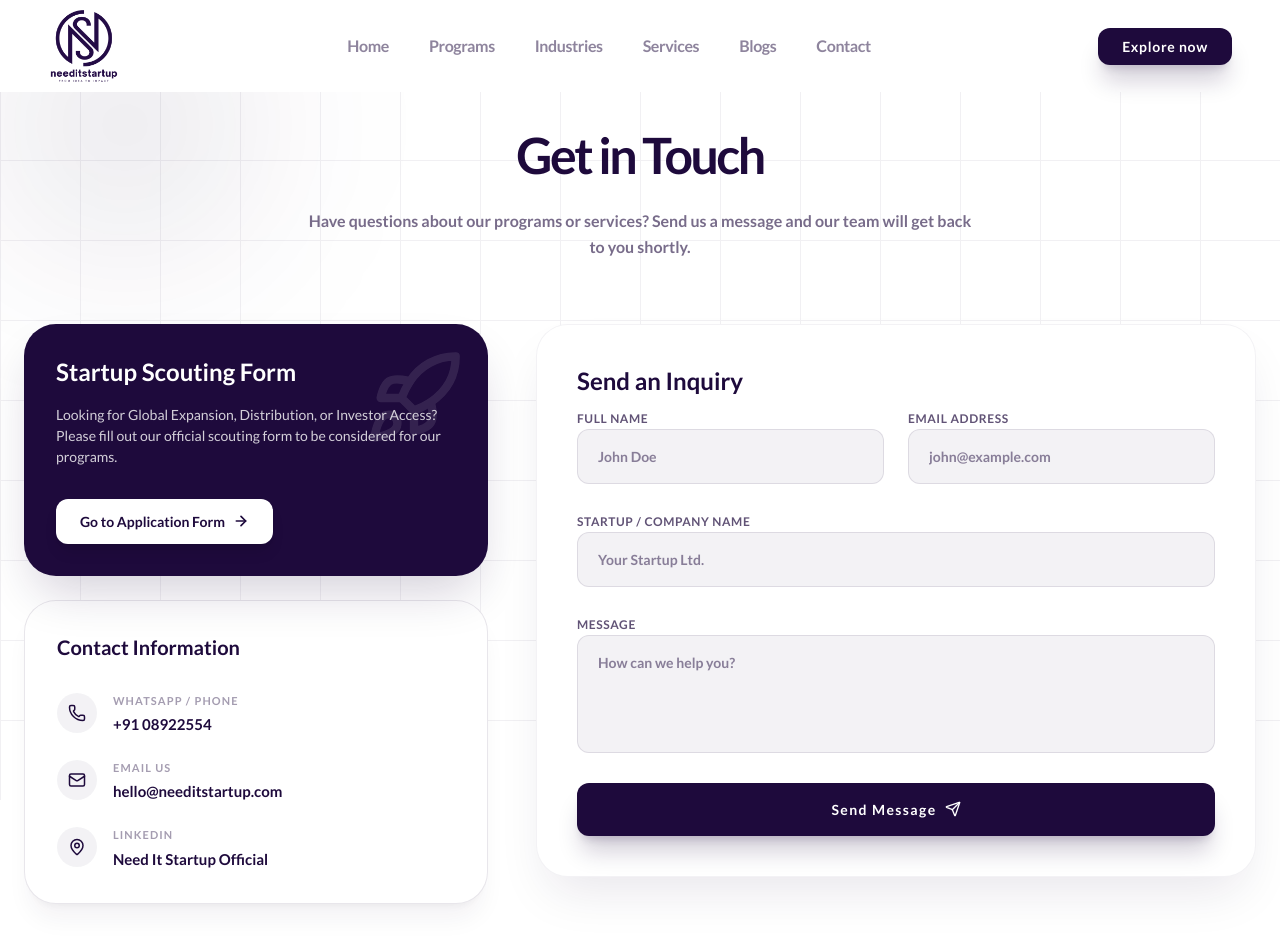
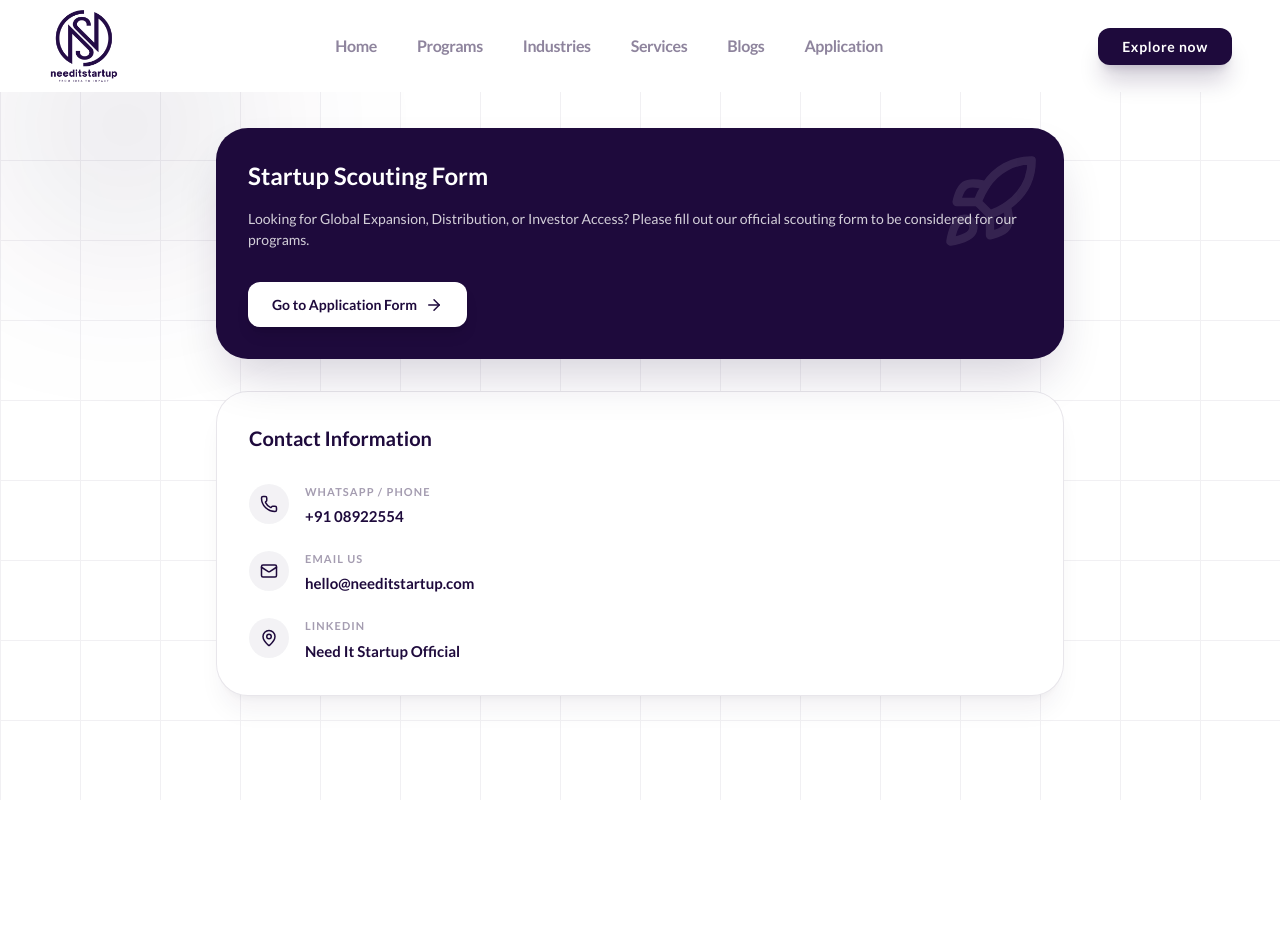
Before and after one commit to luminz157/Needit, a React (Vite) app in the folder frontend/: page /contact in a window 1280 px wide. Shown: the top 946 px of the page. After the commit the page ends 800 px from the top, so only its background shows below. Built offline with nearby package versions, Linux system fonts and the light colour scheme.

Commit message:
some changes

```diff
--- a/frontend/src/components/LandingPage.jsx
+++ b/frontend/src/components/LandingPage.jsx
@@ -65,7 +65,7 @@
     { name: 'Industries', href: '/industries' },
     { name: 'Services', href: '/services' },
     { name: 'Blogs', href: '/blogs' },
-    { name: 'Contact', href: '/contact' }
+    { name: 'Application', href: '/contact' }
   ];
 
   useEffect(() => {
--- a/frontend/src/pages/Contact.jsx
+++ b/frontend/src/pages/Contact.jsx
@@ -1,81 +1,15 @@
-import React, { useState } from 'react';
+import React from 'react';
 import { motion } from 'framer-motion';
-import { Mail, Phone, MapPin, Send, Rocket } from 'lucide-react';
+import { Mail, Phone, MapPin, Rocket, ArrowRight } from 'lucide-react';
 
 export default function Contact() {
-  const [formData, setFormData] = useState({
-    name: '',
-    email: '',
-    company: '',
-    message: ''
-  });
-
-  const [isSubmitting, setIsSubmitting] = useState(false);
-  const [isSuccess, setIsSuccess] = useState(false);
-
-  const handleSubmit = async (e) => {
-    e.preventDefault();
-    setIsSubmitting(true);
-
-    try {
-      const API_URL = import.meta.env.VITE_API_URL || 'http://localhost:5000';
-      const response = await fetch(`${API_URL}/api/contact`, {
-        method: 'POST',
-        headers: {
-          'Content-Type': 'application/json',
-        },
-        body: JSON.stringify(formData),
-      });
-
-      const data = await response.json();
-
-      if (response.ok && data.success) {
-        setIsSuccess(true);
-        setFormData({ name: '', email: '', company: '', message: '' });
-        setTimeout(() => setIsSuccess(false), 5000);
-      } else {
-        alert(data.details ? `Error: ${data.details}` : (data.error || 'Something went wrong. Please try again.'));
-      }
-    } catch (error) {
-      console.error('Error submitting form:', error);
-      alert('Could not connect to the server. Please try again later.');
-    } finally {
-      setIsSubmitting(false);
-    }
-  };
-
-  const handleChange = (e) => {
-    setFormData({ ...formData, [e.target.name]: e.target.value });
-  };
-
   return (
-    <div className="pt-32 pb-20 relative z-10 px-6 max-w-7xl mx-auto">
-      <div className="text-center mb-16">
-        <motion.h1
+    <div className="pt-32 pb-20 relative z-10 px-6 max-w-4xl mx-auto">
+      <motion.div
         initial={{ opacity: 0, y: 20 }}
         animate={{ opacity: 1, y: 0 }}
-          className="text-4xl lg:text-[50px] font-bold text-[#1e0a3c] mb-6 tracking-tighter"
+        className="flex flex-col gap-8"
       >
-          Get in Touch
-        </motion.h1>
-        <motion.p
-          initial={{ opacity: 0, y: 20 }}
-          animate={{ opacity: 1, y: 0 }}
-          transition={{ delay: 0.1 }}
-          className="text-[16px] text-[#1e0a3c]/60 font-bold max-w-2xl mx-auto leading-relaxed"
-        >
-          Have questions about our programs or services? Send us a message and our team will get back to you shortly.
-        </motion.p>
-      </div>
-
-      <div className="grid lg:grid-cols-5 gap-12 items-start">
-        <motion.div
-          initial={{ opacity: 0, x: -20 }}
-          animate={{ opacity: 1, x: 0 }}
-          transition={{ delay: 0.2 }}
-          className="lg:col-span-2 flex flex-col gap-6"
-        >
-          {/* Main Call to Action for Startup Scouting */}
         <div className="bg-[#1e0a3c] text-white rounded-[2rem] p-8 shadow-2xl shadow-[#1e0a3c]/20 relative overflow-hidden">
           <div className="absolute top-0 right-0 p-6 opacity-10">
             <Rocket size={100} />
@@ -90,11 +24,10 @@
             rel="noreferrer"
             className="inline-flex items-center gap-2 px-6 py-3 bg-white text-[#1e0a3c] font-bold rounded-xl hover:scale-105 transition-all text-[14px] relative z-10 shadow-lg"
           >
-              Go to Application Form <ArrowRightIcon />
+            Go to Application Form <ArrowRight size={18} />
           </a>
         </div>
 
-          {/* Contact Details */}
         <div className="bg-white text-[#1e0a3c] border border-[#1e0a3c]/10 rounded-[2rem] p-8 shadow-xl shadow-[#1e0a3c]/5">
           <h3 className="text-xl font-bold mb-8">Contact Information</h3>
           <div className="space-y-6">
@@ -128,106 +61,6 @@
           </div>
         </div>
       </motion.div>
-
-        {/* Native Contact Form */}
-        <motion.div
-          initial={{ opacity: 0, x: 20 }}
-          animate={{ opacity: 1, x: 0 }}
-          transition={{ delay: 0.3 }}
-          className="lg:col-span-3 bg-white rounded-[2rem] p-8 lg:p-10 shadow-2xl shadow-[#1e0a3c]/10 border border-[#1e0a3c]/5"
-        >
-          <h3 className="text-2xl font-bold text-[#1e0a3c] mb-2">Send an Inquiry</h3>
-
-
-          {isSuccess ? (
-            <div className="bg-emerald-50 text-emerald-600 p-6 rounded-xl border border-emerald-100 flex items-center gap-4">
-              <div className="w-10 h-10 bg-emerald-100 rounded-full flex items-center justify-center flex-shrink-0">
-                <svg className="w-5 h-5" fill="none" stroke="currentColor" viewBox="0 0 24 24"><path strokeLinecap="round" strokeLinejoin="round" strokeWidth="2" d="M5 13l4 4L19 7"></path></svg>
-              </div>
-              <div>
-                <p className="font-bold text-[15px]">Message Sent Successfully!</p>
-                <p className="text-[13px] opacity-80">We've received your inquiry and will contact you shortly.</p>
-              </div>
-            </div>
-          ) : (
-            <form onSubmit={handleSubmit} className="space-y-6">
-              <div className="grid md:grid-cols-2 gap-6">
-                <div className="space-y-2">
-                  <label className="text-[12px] font-bold text-[#1e0a3c]/70 uppercase tracking-wider">Full Name</label>
-                  <input
-                    type="text"
-                    name="name"
-                    required
-                    value={formData.name}
-                    onChange={handleChange}
-                    className="w-full bg-[#1e0a3c]/5 border border-[#1e0a3c]/10 rounded-xl px-5 py-4 text-[14px] font-bold outline-none focus:border-[#1e0a3c] focus:bg-white transition-all"
-                    placeholder="John Doe"
-                  />
-                </div>
-                <div className="space-y-2">
-                  <label className="text-[12px] font-bold text-[#1e0a3c]/70 uppercase tracking-wider">Email Address</label>
-                  <input
-                    type="email"
-                    name="email"
-                    required
-                    value={formData.email}
-                    onChange={handleChange}
-                    className="w-full bg-[#1e0a3c]/5 border border-[#1e0a3c]/10 rounded-xl px-5 py-4 text-[14px] font-bold outline-none focus:border-[#1e0a3c] focus:bg-white transition-all"
-                    placeholder="john@example.com"
-                  />
-                </div>
-              </div>
-
-              <div className="space-y-2">
-                <label className="text-[12px] font-bold text-[#1e0a3c]/70 uppercase tracking-wider">Startup / Company Name</label>
-                <input
-                  type="text"
-                  name="company"
-                  value={formData.company}
-                  onChange={handleChange}
-                  className="w-full bg-[#1e0a3c]/5 border border-[#1e0a3c]/10 rounded-xl px-5 py-4 text-[14px] font-bold outline-none focus:border-[#1e0a3c] focus:bg-white transition-all"
-                  placeholder="Your Startup Ltd."
-                />
-              </div>
-
-              <div className="space-y-2">
-                <label className="text-[12px] font-bold text-[#1e0a3c]/70 uppercase tracking-wider">Message</label>
-                <textarea
-                  name="message"
-                  required
-                  value={formData.message}
-                  onChange={handleChange}
-                  rows="4"
-                  className="w-full bg-[#1e0a3c]/5 border border-[#1e0a3c]/10 rounded-xl px-5 py-4 text-[14px] font-bold outline-none focus:border-[#1e0a3c] focus:bg-white transition-all resize-none"
-                  placeholder="How can we help you?"
-                ></textarea>
-              </div>
-
-              <button
-                type="submit"
-                disabled={isSubmitting}
-                className={`w-full py-4 rounded-xl flex items-center justify-center gap-2 text-white font-bold tracking-widest text-[14px] transition-all shadow-xl ${
-                  isSubmitting
-                    ? 'bg-[#1e0a3c]/50 cursor-not-allowed shadow-none'
-                    : 'bg-[#1e0a3c] hover:bg-[#0f051e] shadow-[#1e0a3c]/20 hover:scale-[1.02] active:scale-[0.98]'
-                }`}
-              >
-                {isSubmitting ? 'Sending...' : (
-                  <>Send Message <Send size={16} /></>
-                )}
-              </button>
-            </form>
-          )}
-        </motion.div>
-      </div>
     </div>
   );
 }
-
-// Small helper component
-const ArrowRightIcon = () => (
-  <svg width="16" height="16" viewBox="0 0 24 24" fill="none" stroke="currentColor" strokeWidth="2.5" strokeLinecap="round" strokeLinejoin="round">
-    <line x1="5" y1="12" x2="19" y2="12"></line>
-    <polyline points="12 5 19 12 12 19"></polyline>
-  </svg>
-);
--- a/frontend/src/pages/Services.jsx
+++ b/frontend/src/pages/Services.jsx
@@ -24,30 +24,30 @@
       items: ["International market entry", "Global partnerships", "Expansion strategy", "Business matchmaking"]
     },
     {
-      title: "Digital Marketing & Growth",
-      icon: <TrendingUp />,
-      items: ["Performance marketing", "Social media growth", "Branding", "Lead generation"]
+      title: "Export Support",
+      icon: <Shield />,
+      items: ["Regulatory guidance for export markets", "Export documentation and customs support", "Market clearance and compliance assistance", "Strategic export route planning"]
     },
     {
-      title: "Startup Funding",
-      note: "TRL 6+ only",
-      icon: <DollarSign />,
-      items: ["Investor introductions", "Angel network access", "VC connectivity"]
+      title: "Distributor Network",
+      icon: <Briefcase />,
+      items: ["Channel partner sourcing and onboarding", "Distributor agreement support", "Market coverage planning", "Logistics and local distribution coordination"]
     },
     {
-      title: "Incubation Support",
-      icon: <Briefcase />,
-      items: ["Mentorship", "Startup planning", "Business strategy"]
+      title: "Manufacturing Support",
+      icon: <Settings />,
+      items: ["Vendor evaluation and selection", "Local production setup", "Manufacturing optimization", "Quality assurance and supply chain support"]
     },
     {
-      title: "Export & Compliance",
-      icon: <Shield />,
-      items: ["Export facilitation", "Market entry advisory"]
+      title: "Investor Access",
+      note: "For eligible startups",
+      icon: <TrendingUp />,
+      items: ["Investor introductions and networking", "Pitch deck preparation", "Due diligence readiness", "Capital raise guidance"]
     },
     {
-      title: "Manufacturing & Localization",
-      icon: <Settings />,
-      items: ["Vendor identification", "Local production setup", "Supply chain support"]
+      title: "Grant Application",
+      icon: <DollarSign />,
+      items: ["Grant opportunity sourcing", "Proposal and application support", "Submission tracking", "Eligibility and documentation review"]
     }
   ];
 
```
Lines whose indentation alone changed are shown as unchanged.
